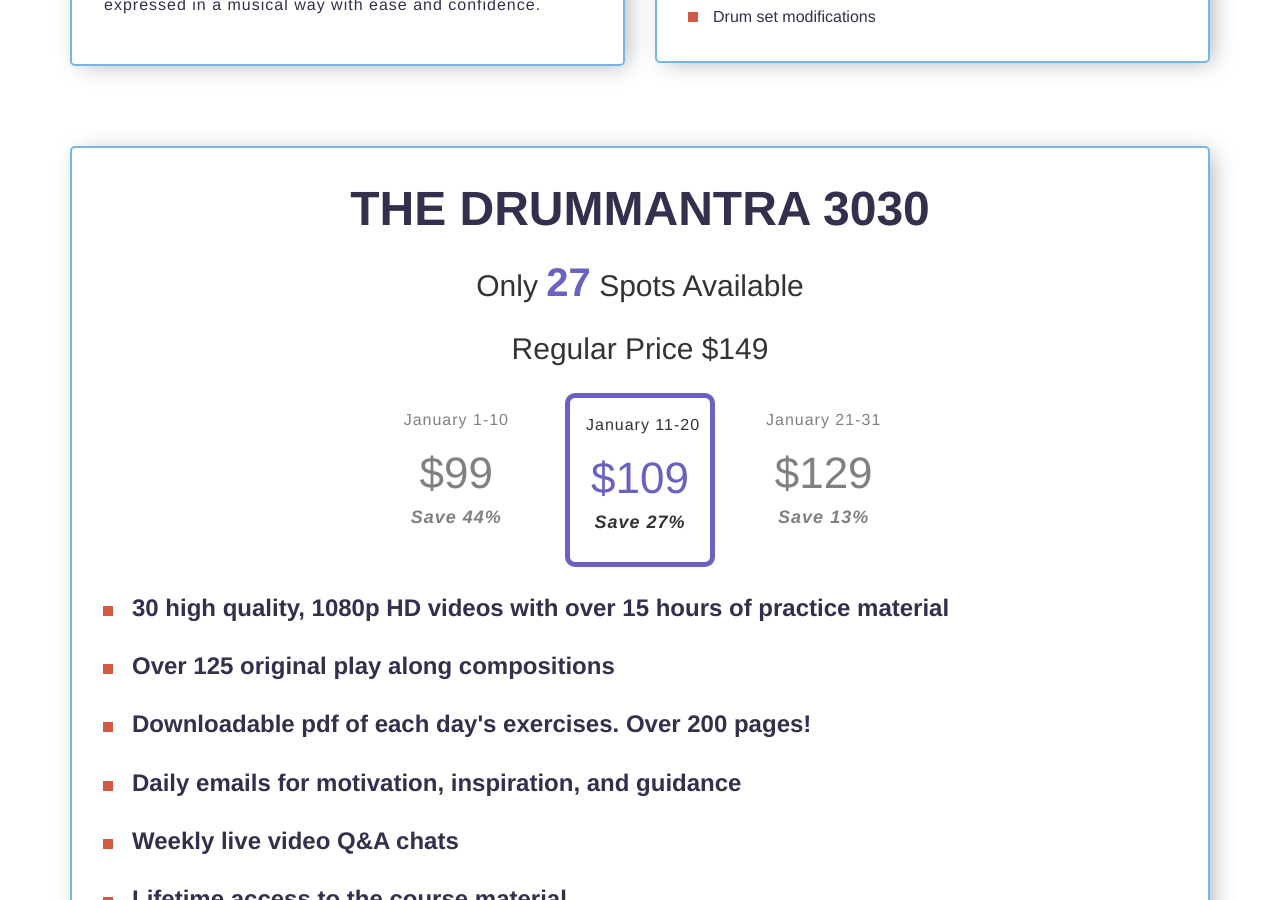
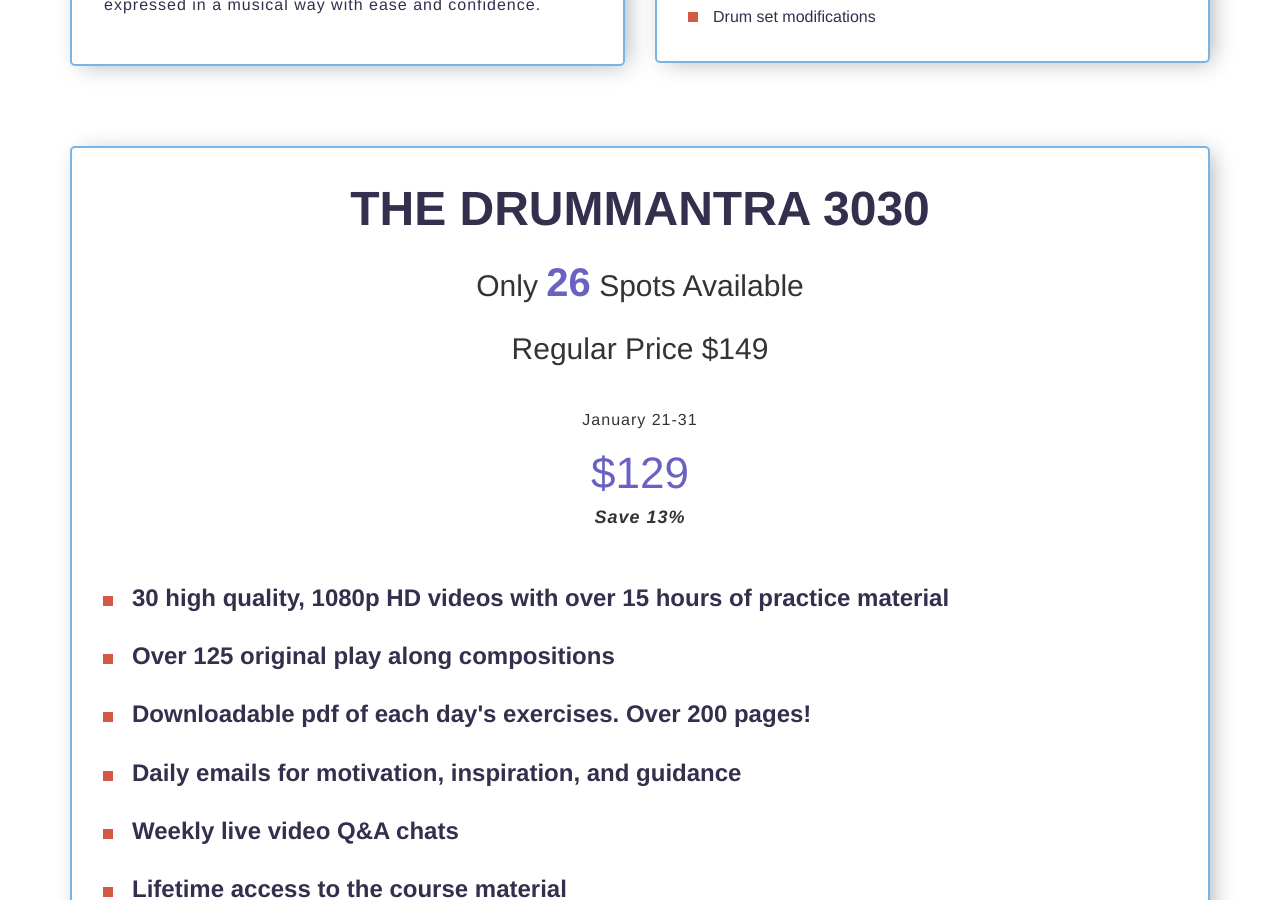
Before and after one commit to MattCordier/drum-mantra-3030, a Jekyll site: the page built from index.html, in a window 1280 px wide and 900 px high, scrolled down 1253 px. Built offline with Jekyll 4.4.1, drawn with Linux system fonts in a browser that asks for light colours.

Commit message:
- price update

```diff
--- a/index.html
+++ b/index.html
@@ -122,34 +122,18 @@ event-code:
 								The DrumMantra 3030<br>
 							</h2>
 
-							<h2 class="spots__h2 text-center">Only <span>27</span> Spots Available</h2>
+							<h2 class="spots__h2 text-center">Only <span>26</span> Spots Available</h2>
 
 							<h2 class="spots__h2 text-center">Regular Price $149</h2>
 
 						<div class="row">
-							<div class="col-md-2 col-md-offset-3 text-center" style="color:grey;">
-								<div class="sale__div">
-									<p>January 1-10</p>
 
-									<span class="benefits__span--cta">$99</span>
-									<p class="benefits__p--savings">Save 44%</p>
-								</div>
-							</div>
 
-							<div class="col-md-2 text-center" >
-								<div class="sale__div--active">
-									<p class="text-nowrap">January 11-20</p>
-
-									<span class="benefits__span--cta  active">$109</span>
-									<p class="benefits__p--savings">Save 27%</p>
-								</div>
-							</div>
-
-							<div class="col-md-2 text-center" style="color:grey;">
+							<div class="col-xs-12 text-center">
 								<div class="sale__div">
 									<p>January 21-31</p>
 
-									<span class="benefits__span--cta">$129</span>
+									<span class="benefits__span--cta active">$129</span>
 									<p class="benefits__p--savings">Save 13%</p>
 								</div>
 							</div>
```
